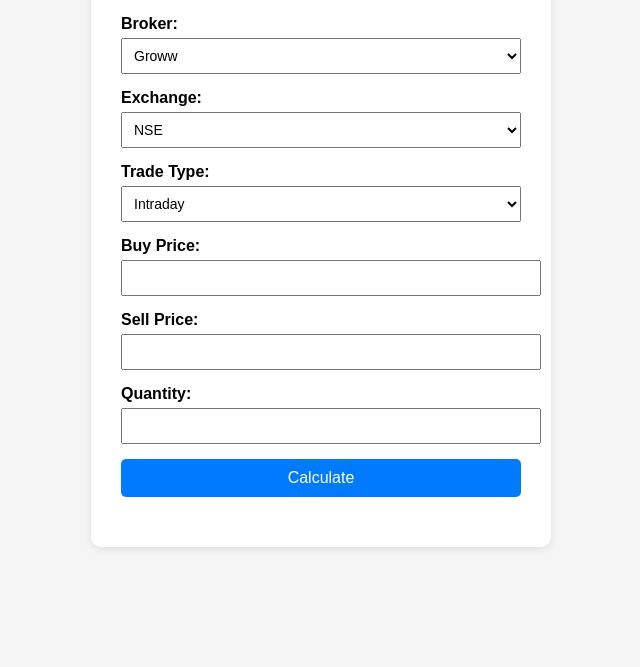
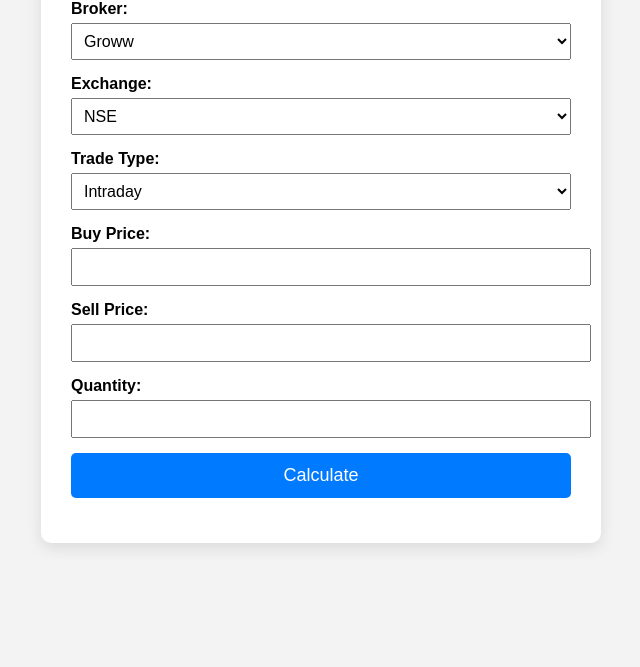
Before and after one commit to fortuinfy/Charges, a plain HTML site: page index.html in a window 1280 px wide. Shown: the part 133-800 px from the top of the page, without its empty margins (319-959 px from the left). Drawn offline with Linux system fonts and the light colour scheme.

Commit message:
Update style.css

```diff
--- a/style.css
+++ b/style.css
@@ -1,21 +1,22 @@
 body {
   font-family: Arial, sans-serif;
-  background: #f5f5f5;
+  background: #f3f3f3;
   margin: 0;
   padding: 0;
 }
 
 .container {
-  max-width: 400px;
-  margin: 50px auto;
+  max-width: 500px;
+  margin: 40px auto;
   background: white;
-  padding: 30px;
+  padding: 25px 30px;
   border-radius: 10px;
-  box-shadow: 0 2px 8px rgba(0,0,0,0.1);
+  box-shadow: 0 5px 15px rgba(0,0,0,0.1);
 }
 
 h2 {
   text-align: center;
+  margin-bottom: 20px;
 }
 
 .form-group {
@@ -23,29 +24,40 @@ h2 {
 }
 
 label {
+  font-weight: bold;
   display: block;
-  font-weight: bold;
   margin-bottom: 5px;
 }
 
 select, input {
   width: 100%;
   padding: 8px;
-  font-size: 14px;
+  font-size: 16px;
 }
 
 button {
   width: 100%;
-  background-color: #007bff;
+  padding: 12px;
+  background: #007bff;
   color: white;
-  padding: 10px;
-  font-size: 16px;
+  font-size: 18px;
   border: none;
+  border-radius: 5px;
   cursor: pointer;
-  border-radius: 5px;
+}
+
+button:hover {
+  background: #0056b3;
 }
 
 #result {
   margin-top: 20px;
-  font-size: 14px;
 }
+
+h3 {
+  margin-bottom: 8px;
+}
+
+ul {
+  padding-left: 20px;
+}
```
